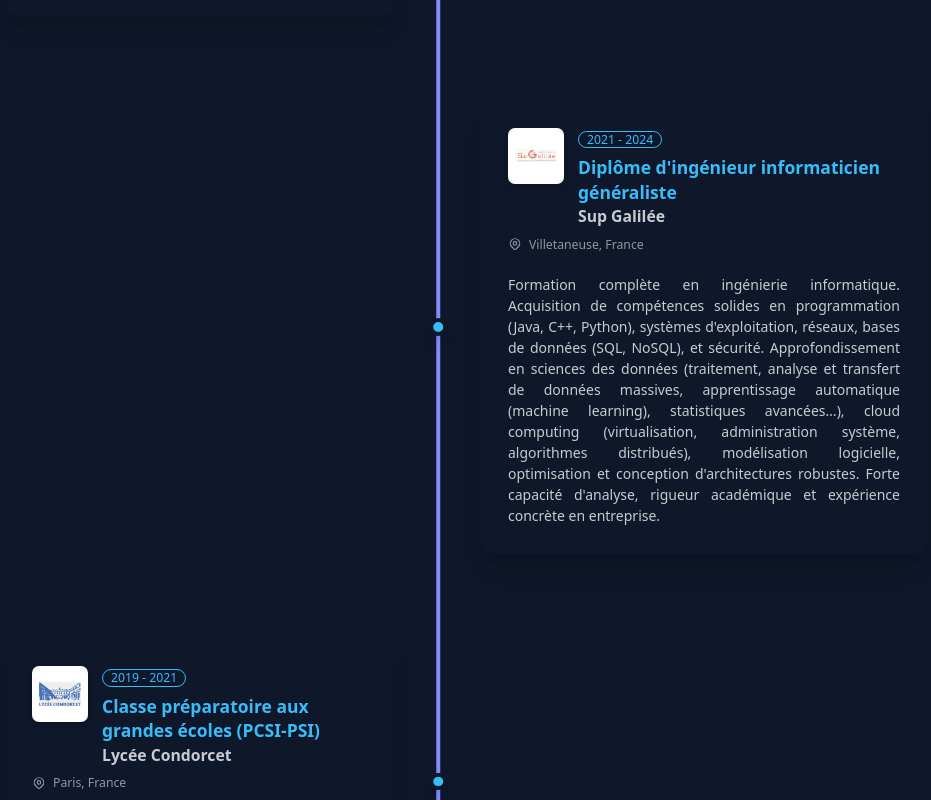
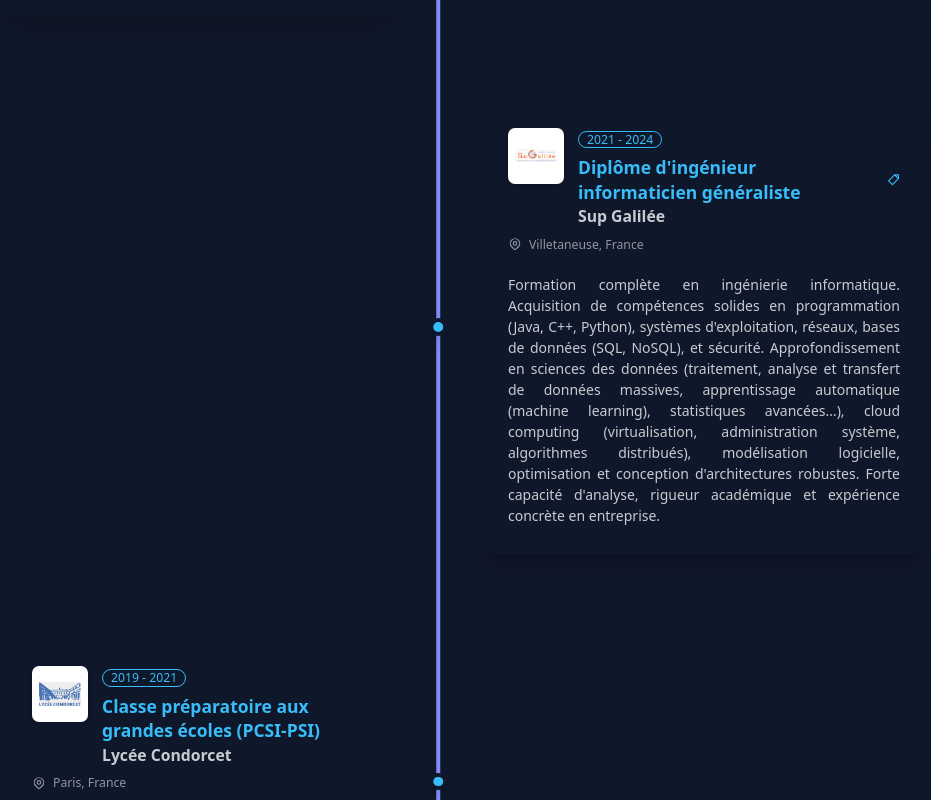
Before and after one commit to akadiri2001/portefolio, a React (Vite) app: page / in a window 1280 px wide. Shown: the part 2400-3200 px from the top of the page, without its empty margins (202-1133 px from the left). Built offline with nearby package versions, Linux system fonts and the light colour scheme.

Commit message:
Mise à jour et ajustement

```diff
--- a/src/components/Experience.tsx
+++ b/src/components/Experience.tsx
@@ -43,8 +43,7 @@ export default function Experience() {
               return (
                 <div
                   key={index}
-                className={`relative flex items-center ${
-                  index % 2 === 0 ? 'md:flex-row' : 'md:flex-row-reverse'
+                  className={`relative flex items-center ${index % 2 === 0 ? 'md:flex-row' : 'md:flex-row-reverse'
                     } flex-row`}
                 >
                   {/* Point sur la timeline */}
@@ -68,7 +67,18 @@ export default function Experience() {
                           </div>
                           <div className="flex-1">
                             <div className="badge badge-primary badge-outline mb-2">{t(`${expId}Date`)}</div>
+                            {companyNumber === "2" ? (
+                              <h2 className="card-title text-primary flex items-center gap-2">
+                                <a href="https://github.com/akadiri2001/Analyse-performances-academiques" target="_blank" rel="noopener noreferrer" className="flex items-center gap-2 hover:underline">
+                                  {t(`${expId}Titre`)}
+                                  <svg xmlns="http://www.w3.org/2000/svg" className="h-5 w-5 text-primary" fill="none" viewBox="0 0 24 24" stroke="currentColor">
+                                    <path strokeLinecap="round" strokeLinejoin="round" strokeWidth={2} d="M14 3h7v7m0 0L10 21l-7-7 11-11z" />
+                                  </svg>
+                                </a>
+                              </h2>
+                            ) : (
                               <h2 className="card-title text-primary">{t(`${expId}Titre`)}</h2>
+                            )}
                             <h3 className="font-semibold text-lg text-justify">{t(`${expId}Company`)}</h3>
                           </div>
                         </div>
--- a/src/locales/ar.json
+++ b/src/locales/ar.json
@@ -9,7 +9,7 @@
   "suis": "أنا",
   "presentation": "مهندس معلوماتية شغوف، أحول الأفكار إلى حلول ملموسة. كل مشروع مغامرة يلتقي فيها الدقة والتميز. مرحباً بك في عالمي.",
   "contacter_moi": "اتصل بي",
-  "aboutText": "\"الإبداع هو الذكاء وهو يستمتع.\" — ألبرت أينشتاين\n\nلطالما طورت عقلية تحليلية، مدفوعة بالحاجة إلى فهم الأشياء بعمق بدلاً من الاكتفاء بمظهرها. دفعني هذا النهج بشكل طبيعي نحو التفكير المنطقي والرياضي، حيث تكون الدقة والوضوح ضروريين.\n\nمنذ سن مبكرة، انجذبت إلى علوم الحاسوب، وهو مجال وجد فيه التفكير التكراري صدى طبيعياً. كل مشكلة تصبح موضوعاً للاستكشاف، وكل حل بناءً منهجياً. بعد إتمام البكالوريا العلمية، اخترت متابعة سنتين من الفصول التحضيرية، مقتنعاً بأن الأساس الفكري الصلب ضروري لبناء حلول قوية.\n\nسمح لي تعليمي في علوم الكمبيوتر باكتساب رؤية شاملة للمهنة: من الأسس النظرية إلى التطبيقات العملية، بما في ذلك الخوارزميات والأنظمة وتطوير البرمجيات وإدارة المشاريع. كما علمني الجمع بين الدقة التقنية والإبداع، والتعاون بفعالية، والبقاء فضولياً في مواجهة التطور المستمر للتكنولوجيا الرقمية.\n\nاليوم، أعرّف نفسي كمهندس معلوماتية شغوف قادر على تحويل الأفكار إلى حلول ملموسة. أستمتع بمواجهة التحديات، وهيكلة الأفكار، والجمع بين المنطق والحدس لإنشاء أدوات مفيدة وأنيقة ومستدامة.",
+  "aboutText": "'لابداع هو عندما يصبح الذكاء نوع من المتعة' - Albert Eistein\n\nكنت داءم التفكير والتساءل وبحاجة لفهم الأشياء بدلا من الاكتفاء بمظهرها،ما طور لدي عقلية تحليلية. دفعني هذا النهج بشكل طبيعي نحو التفكير المنطقي والرياضي، حيث تكون الدقة والوضوح ضرورين واساسين. \n\nمنذ سن مبكرة، انجذبت إلى علوم الحاسوب، وهو مجال وجد فيه التفكير التكراري صدى طبيعياً. كل مشكلة تصبح موضوعاً للاستكشاف، وكل حل بناءً منهجياً. بعد إتمام البكالوريا العلمية، اخترت متابعة سنتين من الفصول التحضيرية، مقتنعاً بأن الأساس الفكري الصلب ضروري لبناء حلول قوية.\n\nسمح لي تعليمي في علوم الكمبيوتر باكتساب رؤية شاملة للمهنة: من الأسس النظرية إلى التطبيقات العملية، بما في ذلك الخوارزميات والأنظمة وتطوير البرمجيات وإدارة المشاريع. كما علمني الجمع بين الدقة التقنية والإبداع، والتعاون بفعالية، والبقاء فضولياً في مواجهة التطور المستمر للتكنولوجيا الرقمية.\n\nاليوم، أعرّف نفسي كمهندس معلوماتية شغوف قادر على تحويل الأفكار إلى حلول ملموسة. أستمتع بمواجهة التحديات، وهيكلة الأفكار، والجمع بين المنطق والحدس لإنشاء أدوات مفيدة وأنيقة ومستدامة.",
 
   "exp1Titre": "الفصول التحضيرية لكليات الهندسة (PCSI-PSI)",
   "exp1Company": "ثانوية كوندورسيه",
@@ -20,7 +20,7 @@
   "exp2Titre": "شهادة هندسة معلوماتية عامة",
   "exp2Company": "سوب غاليلي",
   "exp2Lieu": "فيلتانوز، فرنسا",
-  "exp2Description": "تدريب بالتناوب في هندسة الكمبيوتر، مع التخصص التدريجي في هندسة السحابة. اكتساب مهارات قوية في البرمجة (Java، C++، Python)، أنظمة التشغيل، الشبكات، قواعد البيانات (SQL، NoSQL)، والأمن. دراسة متقدمة في الحوسبة السحابية (المحاكاة الافتراضية، إدارة الأنظمة، الخوارزميات الموزعة)، نمذجة البرمجيات، التحسين، استخراج البيانات، وتصميم البنى القوية. قدرة تحليلية قوية، وصرامة أكاديمية، وخبرة عملية في الشركات.",
+  "exp2Description": "دراسة وتكوين بالتناوب في هندسة الكمبيوتر، مع التخصص التدريجي في هندسة السحابة. اكتساب مهارات قوية في البرمجة (Java، C++، Python)، أنظمة التشغيل، الشبكات، قواعد البيانات (SQL، NoSQL)، والأمن. دراسة متقدمة في الحوسبة السحابية (المحاكاة الافتراضية، إدارة الأنظمة، الخوارزميات الموزعة)، نمذجة البرمجيات، التحسين، استخراج البيانات، وتصميم البنى القوية. قدرة تحليلية قوية، وصرامة أكاديمية، وخبرة عملية في الشركات.",
   "exp2Date": "2021 - 2024",
 
   "exp3Titre": "مطور ومدير مشاريع",
```
Lines whose indentation alone changed are shown as unchanged.
